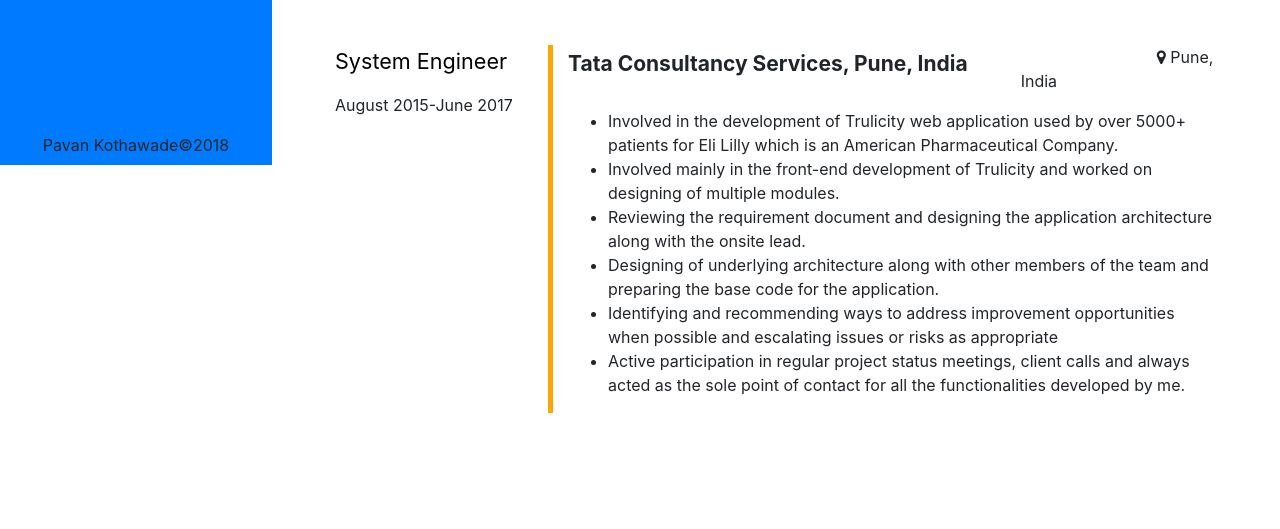
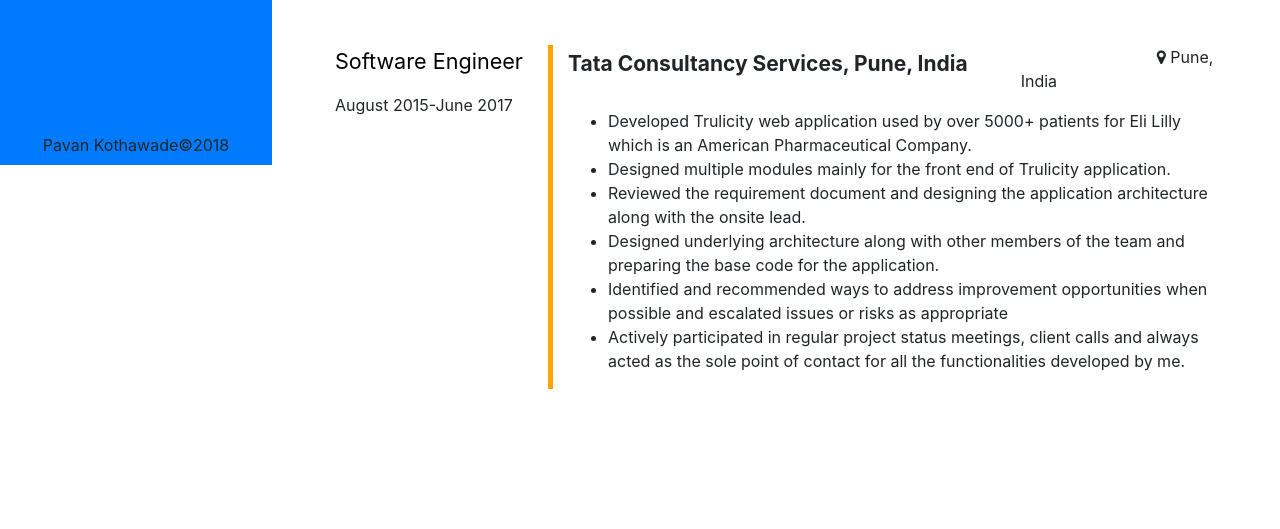
Before and after one commit to pavankothawade/pavankothawade.github.io, a website with bundled scripts: page index.html in a window 1280 px wide. Shown: the part 635-1164 px from the top of the page. Built offline with nearby package versions, Linux system fonts and the light colour scheme; a web font is replaced by a local one.

Commit message:
Updating resume

```diff
--- a/index.html
+++ b/index.html
@@ -174,7 +174,7 @@
               <div class="container">
                 <div class="row">
                   <div class="col-lg-3">
- <div class="subheading mb-3">System Engineer</div>
+ <div class="subheading mb-3">Software Engineer</div>
  <div>August 2015-June 2017</div>
                   </div>
                   <div class="col-lg-9 tcsborder">
@@ -192,12 +192,12 @@
 
                     </div>
             <div class="tcs"><ul>
-                <li>Involved in the development of Trulicity web application used by over 5000+ patients for Eli Lilly which is an American Pharmaceutical Company. </li>
-                <li>Involved mainly in the front-end development of Trulicity and worked on designing of multiple modules.</li>
-                <li>Reviewing the requirement document and designing the application architecture along with the onsite lead.</li>
-                <li>Designing of underlying architecture along with other members of the team and preparing the base code for the application.</li>
-                <li>Identifying and recommending ways to address improvement opportunities when possible and escalating issues or risks as       appropriate</li>
-                <li>Active participation in regular project status meetings, client calls and always acted as the sole point of contact for all the    functionalities developed by me.</li>
+                <li>Developed Trulicity web application used by over 5000+ patients for Eli Lilly which is an American       Pharmaceutical Company. </li>
+                <li>Designed multiple modules mainly for the front end of Trulicity application.</li>
+                <li>Reviewed the requirement document and designing the application architecture along with the onsite lead.</li>
+                <li>Designed underlying architecture along with other members of the team and preparing the base code for the application.</li>
+                <li>Identified and recommended ways to address improvement opportunities when possible and escalated issues or risks as appropriate</li>
+                <li>Actively participated in regular project status meetings, client calls and always acted as the sole point of contact for all the functionalities developed by me.</li>
               </ul> </div>
 
                   </div></div>
```
Also changed, not shown: 1 other file.
